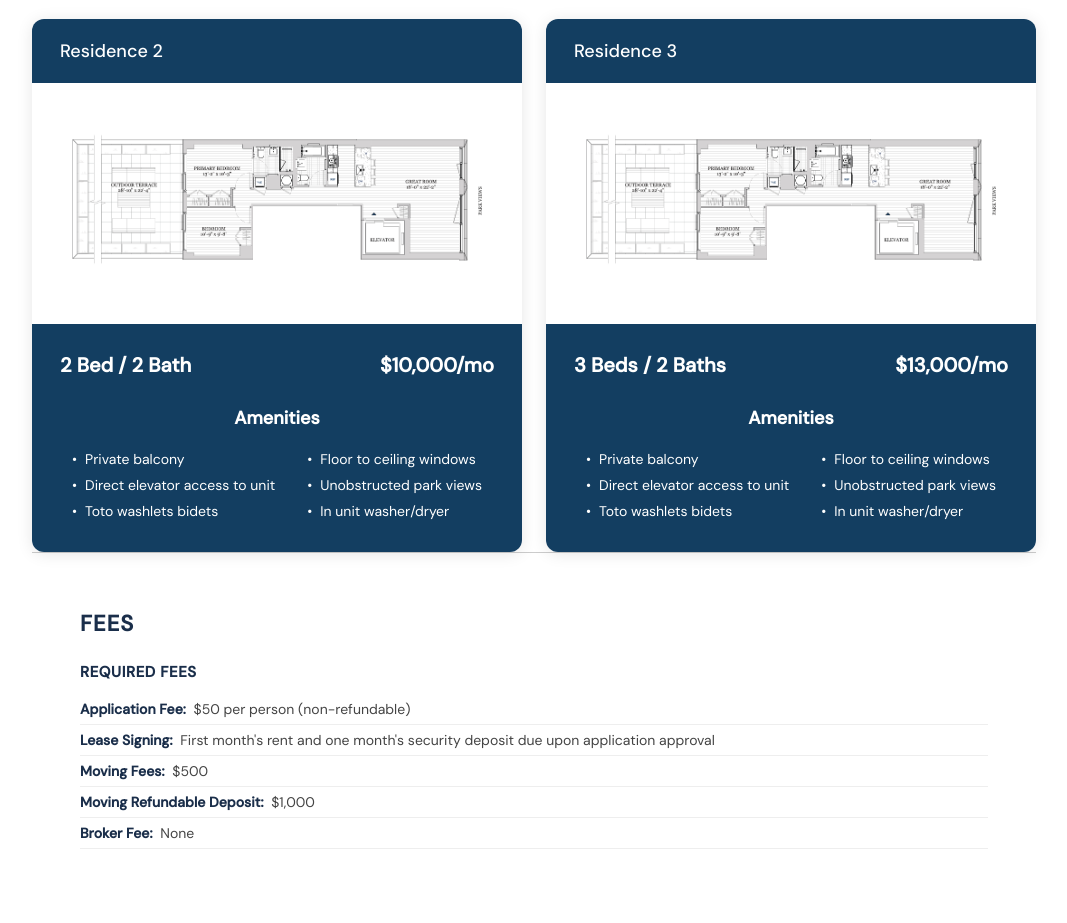
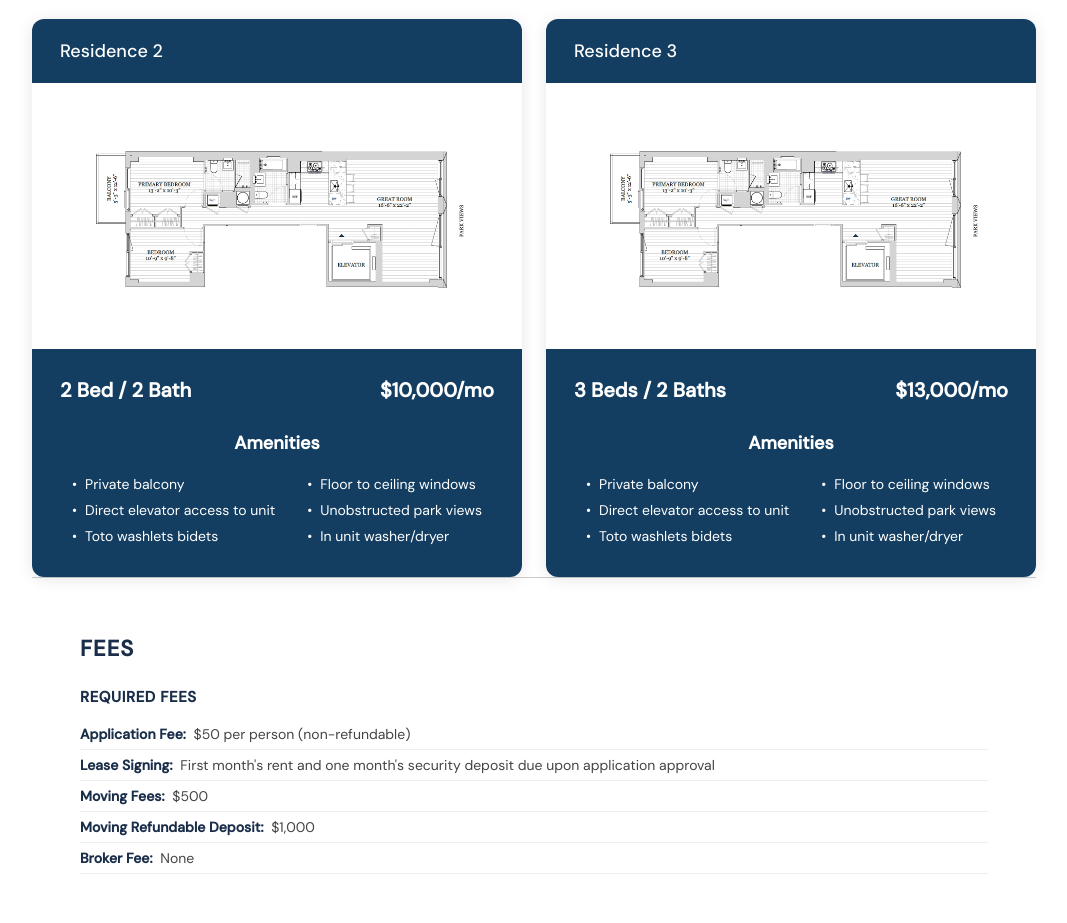
Before and after one commit to dianapayumo/Eleven-Essex, a plain HTML site: page availability/index.html in a window 1280 px wide. Shown: the part 940-1863 px from the top of the page, without its empty margins (106-1173 px from the left). Drawn offline with Linux system fonts and the light colour scheme.

Commit message:
Update floorplan image on both residence cards
Co-Authored-By: Claude Sonnet 4.6 <noreply@anthropic.com>

```diff
--- a/availability/index.html
+++ b/availability/index.html
@@ -425,7 +425,7 @@
         <div class="card">
           <div class="card-header">Residence 2</div>
           <div class="card-floorplan">
-            <img src="/images/floorplan-2.png" alt="Residence 2 Floor Plan" />
+            <img src="/images/floorplan-new.png" alt="Residence 2 Floor Plan" />
           </div>
           <div class="card-bottom">
             <div class="card-info">
@@ -450,7 +450,7 @@
         <div class="card">
           <div class="card-header">Residence 3</div>
           <div class="card-floorplan">
-            <img src="/images/floorplan-2.png" alt="Residence 3 Floor Plan" />
+            <img src="/images/floorplan-new.png" alt="Residence 3 Floor Plan" />
           </div>
           <div class="card-bottom">
             <div class="card-info">
```
Also changed, not shown: images/floorplan-new.png (added).
